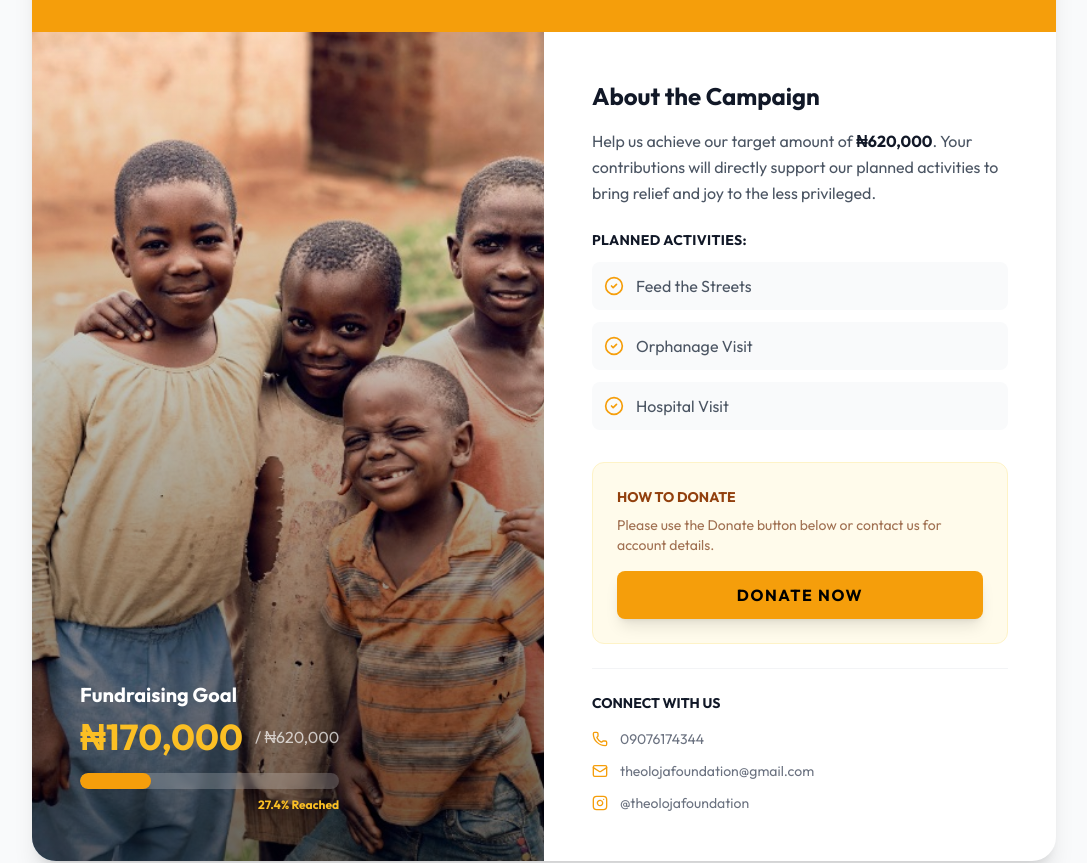
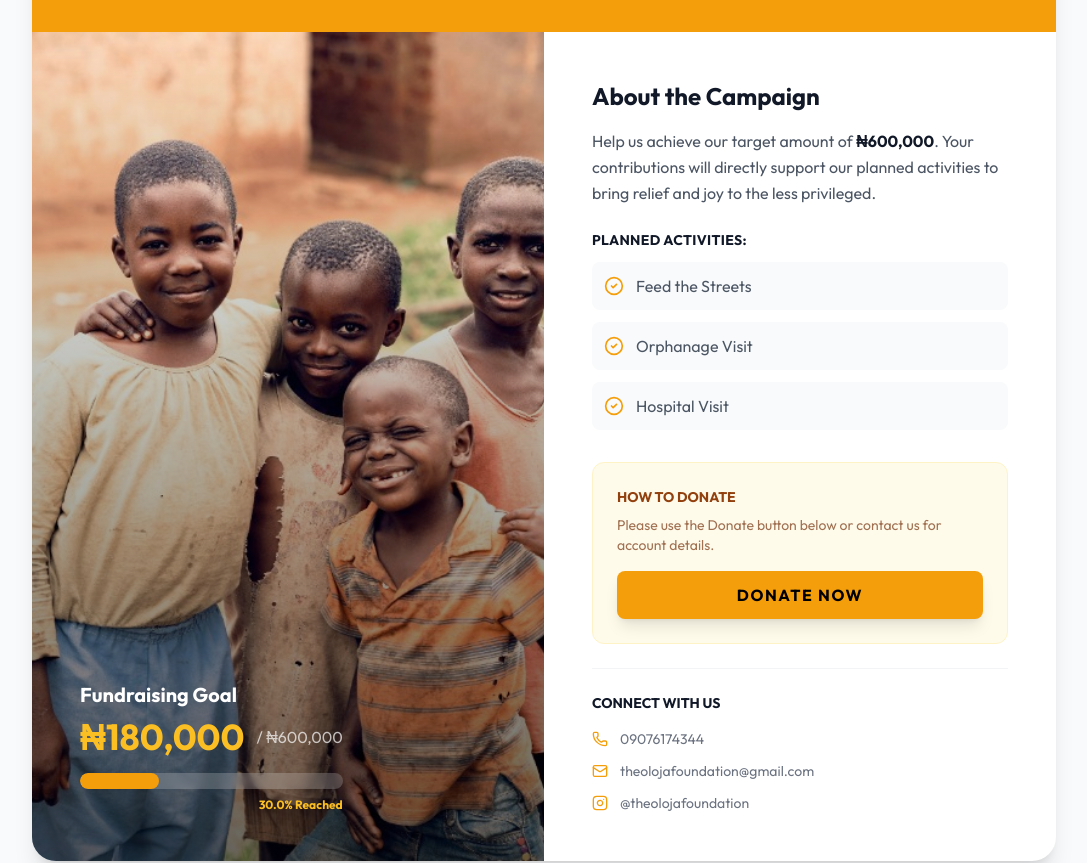
Before and after one commit to elshaddaioheha/olojafoundation, a Next.js app: page /events in a window 1280 px wide. Shown: the part 560-1423 px from the top of the page, without its empty margins (96-1183 px from the left). Built offline with nearby package versions, Linux system fonts and the light colour scheme.

Commit message:
Update event fundraising goal to 180k/600k

```diff
--- a/app/events/page.tsx
+++ b/app/events/page.tsx
@@ -39,8 +39,8 @@ export default function EventsPage() {
     }, []);
 
     // Progress Calculation
-    const targetAmount = 620000;
-    const raisedAmount = 170000;
+    const targetAmount = 600000;
+    const raisedAmount = 180000;
     const percentage = Math.min((raisedAmount / targetAmount) * 100, 100);
 
     return (
@@ -123,7 +123,7 @@ export default function EventsPage() {
                                 <div className="mb-8">
                                     <h2 className="text-2xl font-bold mb-4 text-gray-900">About the Campaign</h2>
                                     <p className="text-gray-600 leading-relaxed mb-6">
-                                        Help us achieve our target amount of <span className="font-bold text-gray-900">₦620,000</span>. Your contributions will directly support our planned activities to bring relief and joy to the less privileged.
+                                        Help us achieve our target amount of <span className="font-bold text-gray-900">₦600,000</span>. Your contributions will directly support our planned activities to bring relief and joy to the less privileged.
                                     </p>
 
                                     <h4 className="font-bold text-gray-900 mb-3 uppercase text-sm tracking-wide">Planned Activities:</h4>
```
